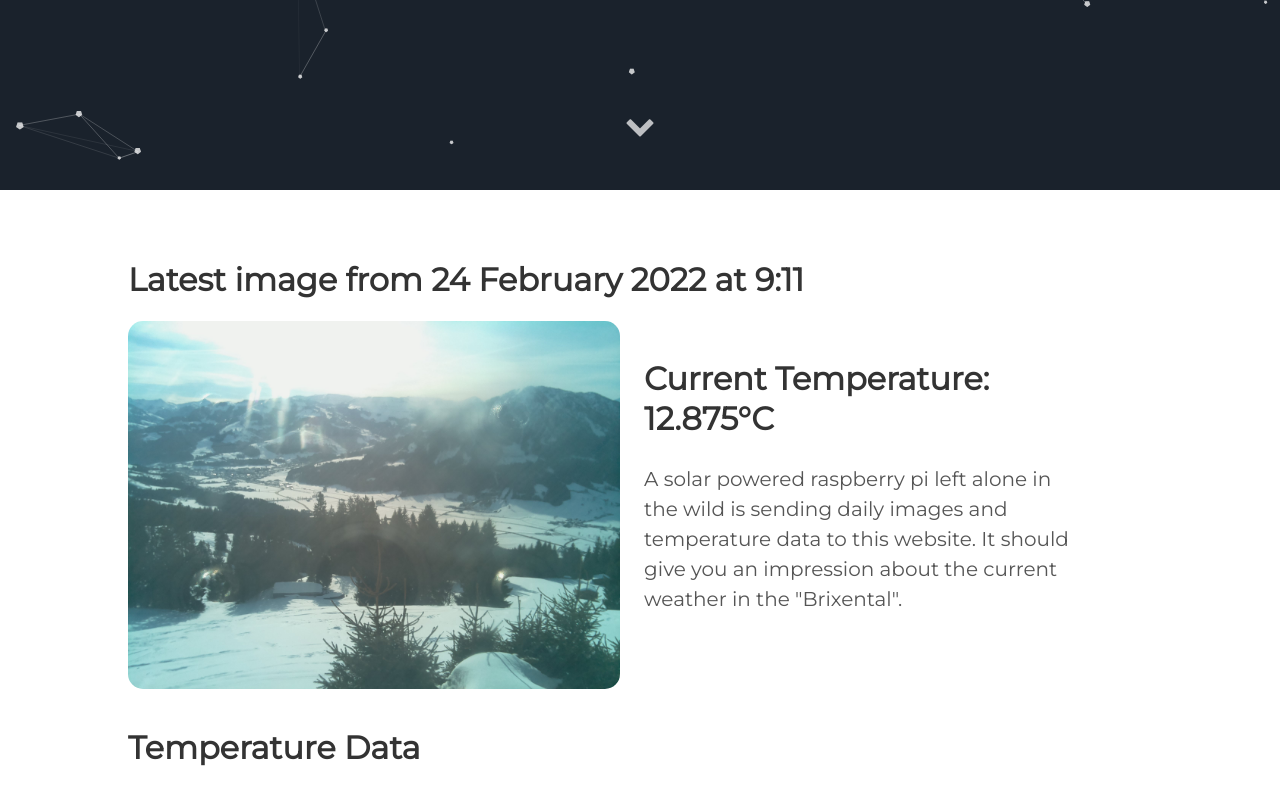
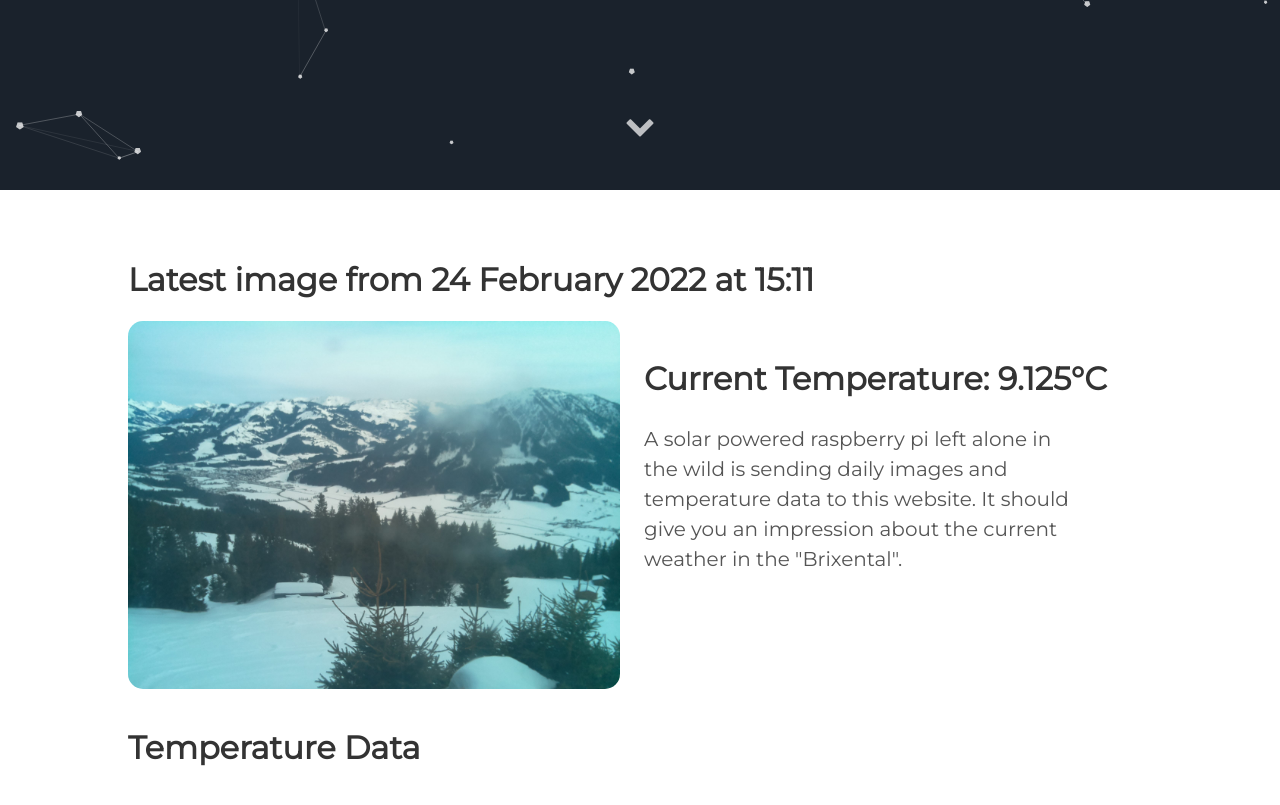
Before and after one commit to vektorious/vektorious.github.io, a Jekyll site: the page built from resources/huette.md, in a window 1280 px wide and 900 px high, scrolled down 710 px. Shown: the top 805 px of the window. Built offline with Jekyll 4.4.1, drawn with Linux system fonts in a browser that asks for light colours.

Commit message:
I'm a bot beep boop

```diff
--- a/resources/huette.md
+++ b/resources/huette.md
@@ -6,13 +6,13 @@ image: '/assets/img/'
 description: 'Live image from the Austrian alps'
 twitter_text: ' '
 ---
-## Latest image from 24 February 2022 at  9:11
+## Latest image from 24 February 2022 at 15:11
 <div class="huette">
   <div class="huette-image">
     <img src="{{ "/assets/img/huette.jpg" | prepend: site.baseurl }}">
   </div>
   <div class="huette-text">
-        <h2>Current Temperature: 12.875°C</h2>
+        <h2>Current Temperature: 9.125°C</h2>
         <p>A solar powered raspberry pi left alone in the wild is sending daily images and temperature data to this website. It should give you an impression about the current weather in the "Brixental".</p>
 
   </div>
```
Also changed, not shown: rpi-script/2022-02-24_150948.txt (renamed from rpi-script/2022-02-24_090946.txt, +5 -5 lines), rpi-script/huette.md (+2 -2 lines), assets/img/huette.jpg, assets/img/temp_plot.png, rpi-script/temp_plot.png, 1 other file.
